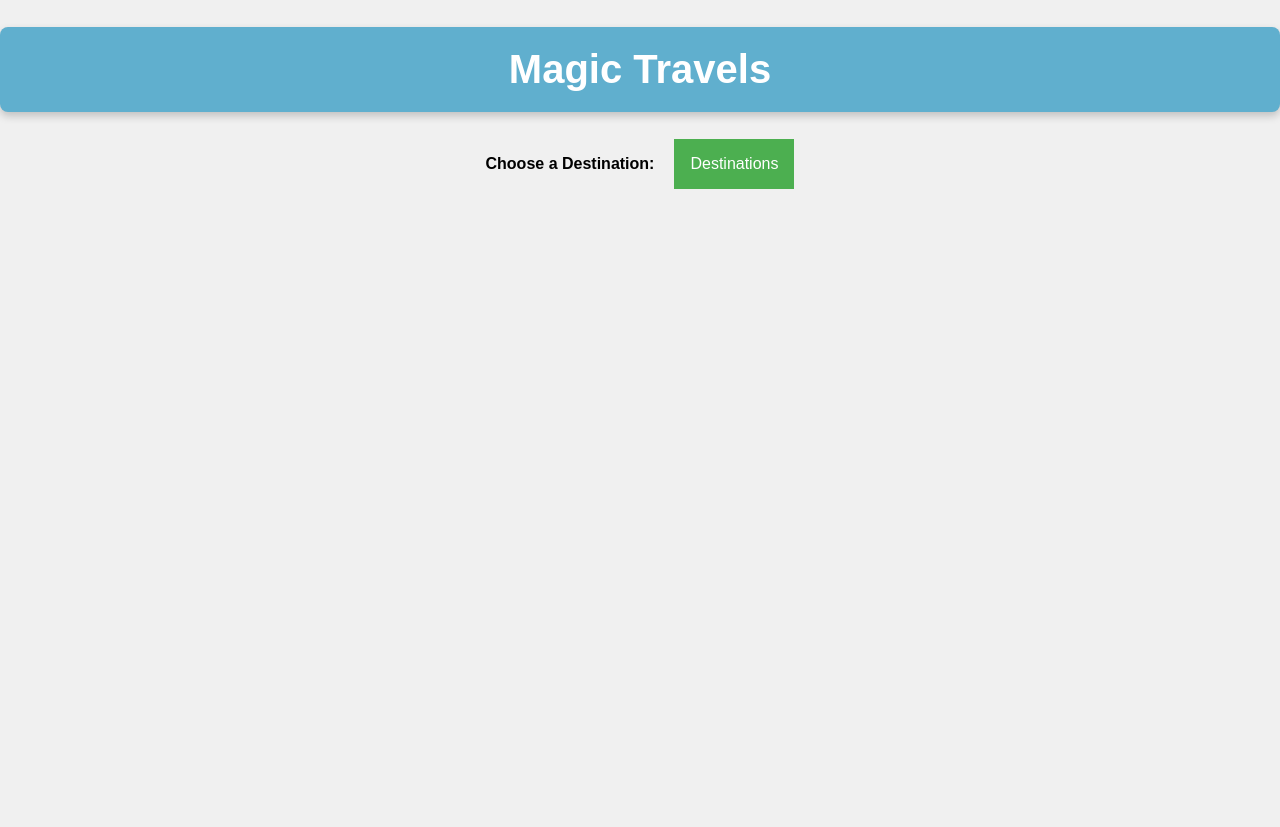
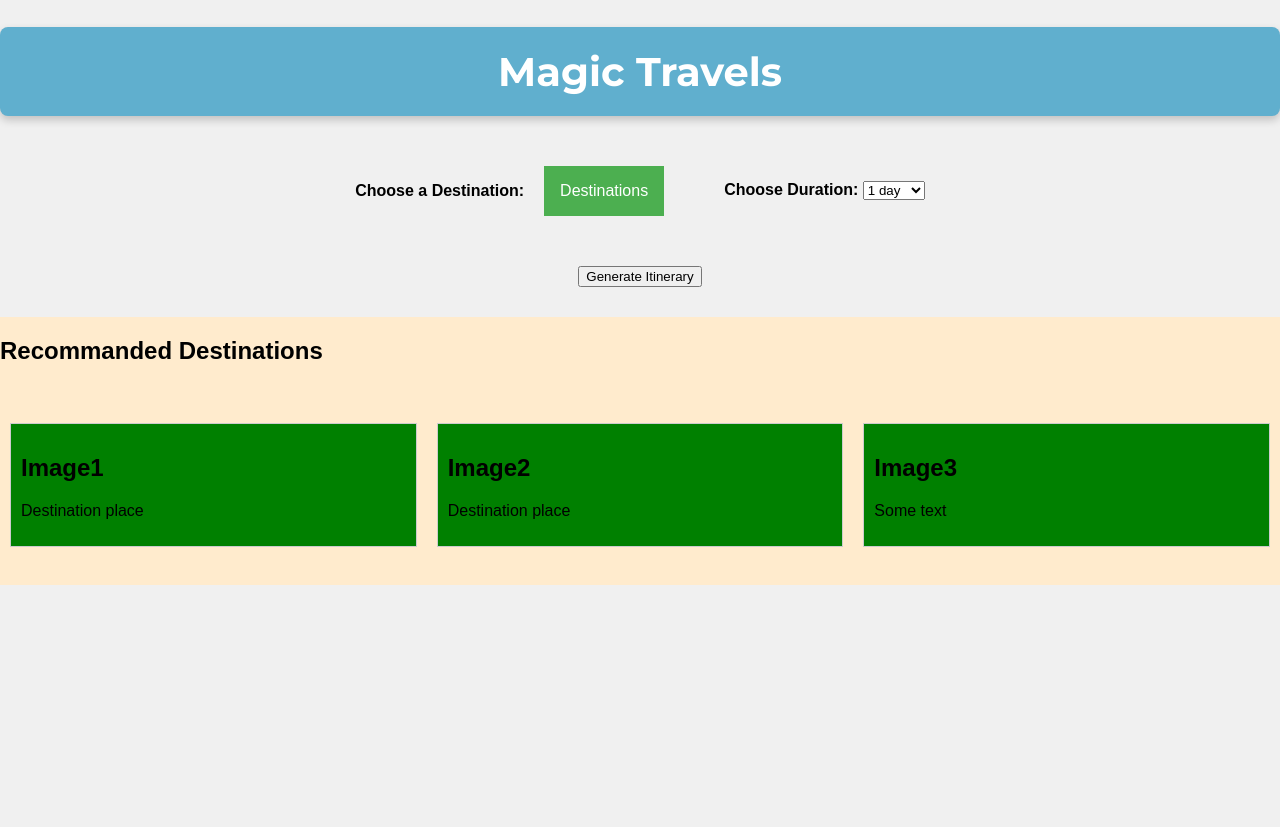
Before and after one commit to Adanato/Babel, a Flask app: template frontend/templates/home.html in a window 1280 px wide. Run offline with Flask 3, Linux system fonts and the light colour scheme; the template is opened without the code that fills it, so the values that code supplies are empty.

Commit message:
Updated homepage and added generate file

```diff
--- a/frontend/templates/home.html
+++ b/frontend/templates/home.html
@@ -3,9 +3,12 @@
 <head>
     <title>My Website</title>
     <link rel="stylesheet" type="text/css" href="styles.css">
+    <link href="https://fonts.googleapis.com/css2?family=Montserrat:wght@400;700&display=swap" rel="stylesheet"> <!-- Google Fonts link -->
+
 </head>
 <body>
     <h1>Magic Travels</h1>
+    <div class="container">
         <div class="destination_dropdown">
             <span class="text-next-to-button"> Choose a Destination: </span>
             <button onclick="myFunction()" class="dropbtn">Destinations</button>
@@ -17,6 +20,36 @@
                 <a href="#">Tokyo</a>
             </div>
         </div>
-
+        <div class="duration_counter">
+            <span class="text-next-to-duration"> Choose Duration: </span>
+            <select id="duration_select">
+                <option value="1">1 day</option>
+                <option value="2">2 days</option>
+                <option value="3">3 days</option>
+                <option value="4">4 days</option>
+                <option value="5">5 days</option>
+            </select>
+        </div>
+    </div>
+    <div class="generate_button">
+        <button onclick="generateItinerary()">Generate Itinerary</button>
+    </div>
+    <div class="suggestions_container">
+        <h2>Recommanded Destinations</h2>
+            <div class="buttons_row">
+                <div class="suggest_button">
+                    <h2>Image1</h2>
+                    <p>Destination place</p>
+                </div>
+                <div class="suggest_button">
+                    <h2>Image2</h2>
+                    <p>Destination place</p>
+                </div>
+                <div class="suggest_button">
+                    <h2>Image3</h2>
+                    <p>Some text</p>
+                </div>
+            </div>
+    </div>
 </body>
 </html>
--- a/frontend/templates/styles.css
+++ b/frontend/templates/styles.css
@@ -6,12 +6,25 @@ h1 {
     border-radius: 8px;       /* Rounded corners */
     box-shadow: 0px 4px 8px rgba(0, 0, 0, 0.2); /* Shadow effect */
     font-size: 2.5em;         /* Font size of the h1 element */
-    font-family: 'Arial', sans-serif; /* Font family */
+    font-family: 'Montserrat', sans-serif; /* Updated font family */
     /* background-color: #4CAF50;
 
     margin-top: 20px;
     text-align: center;
     margin-bottom: 20px; */
+}
+
+/* Containter contains the destination dropdown and the duration counter */
+.container {
+    display: flex;
+    justify-content: center;
+    gap: 60px;
+    align-items: center;
+    margin-top: 50px;
+}
+
+.destination_dropdown, .duration_counter {
+    display: inline-block
 }
 
 
@@ -87,3 +100,39 @@ body {
 
 /*Show the dropdown menu onclick (going to need a func for this*/
 .show {display:block;}
+
+/*Styling for the Generate Button*/
+.generate_button {
+    display: flex;
+    justify-content: center;
+    align-items: center;
+    padding-top: 50px;
+    padding-bottom: 30px;
+}
+
+
+/*Styling for the destination suggestion*/
+/* Since I am going to have images in suggestion, how will resizing the page affect the images? */
+.suggestions_container{
+    width: 100%;
+    background-color: blanchedalmond;
+    overflow-y: auto;
+
+}
+.suggestions_container h2 {
+    text-align: left;
+    margin-bottom: 20px;
+}
+.buttons_row {
+    display: flex;
+    align-items: center;
+    justify-content: space-between;
+    height: 200px;
+}
+.suggest_button {
+    background-color: green;
+    margin: 10px;
+    padding: 10px;
+    border: 1px solid #ccc;
+    flex: 1;
+}
```
Also changed, not shown: frontend/templates/generate.html (added), 1 other file. Lines whose indentation alone changed are shown as unchanged.
